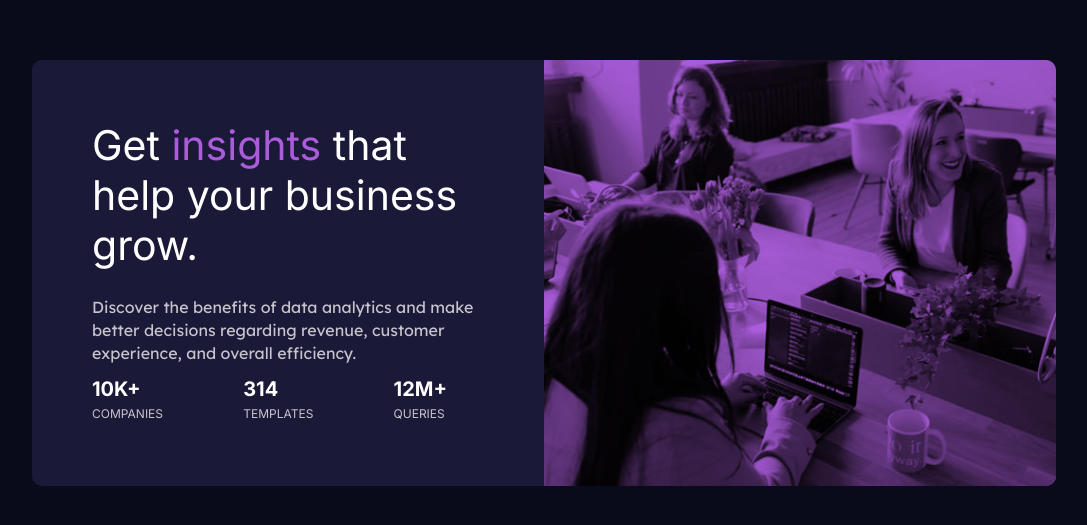
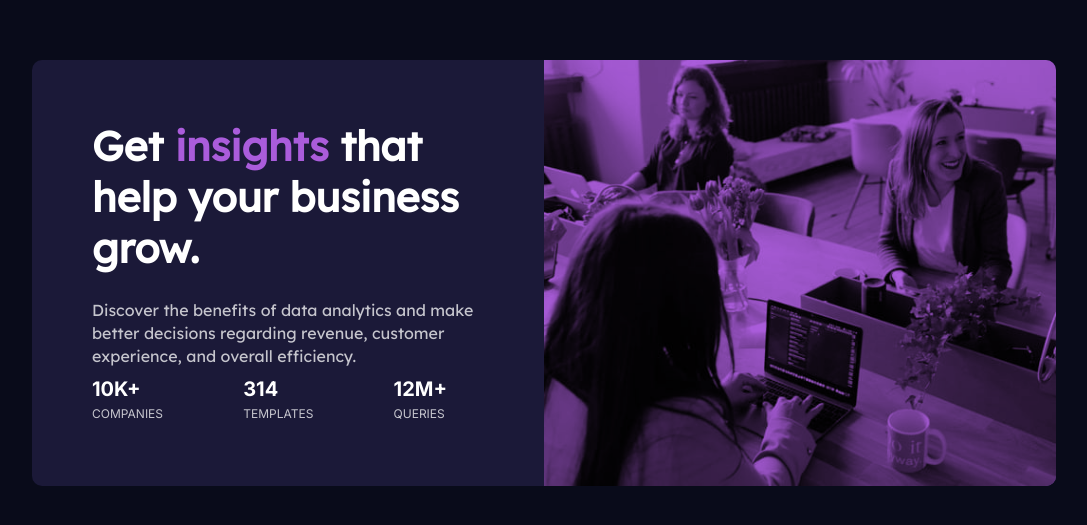
Before and after one commit to sankalp475/Frontend-stats-preview-card-component, a plain HTML site: page index.html in a window 1280 px wide. Shown: the part 127-652 px from the top of the page, without its empty margins (96-1183 px from the left). Drawn offline with Linux system fonts and the light colour scheme.

Commit message:
Jaldi Waha Se Hato

```diff
--- a/style.css
+++ b/style.css
@@ -53,8 +53,7 @@ div.card-content-box div.upper-flex {
 	gap: 26px;
 }
 div.card-content-box div.upper-flex h1 {
-	font-family: var(--Font-Inter);
-	font-weight: var(--Inter-700);
+	font-family: var(--Font_Lexend);
 	color: var(--White);
 	font-size: 41px;
 }
```
